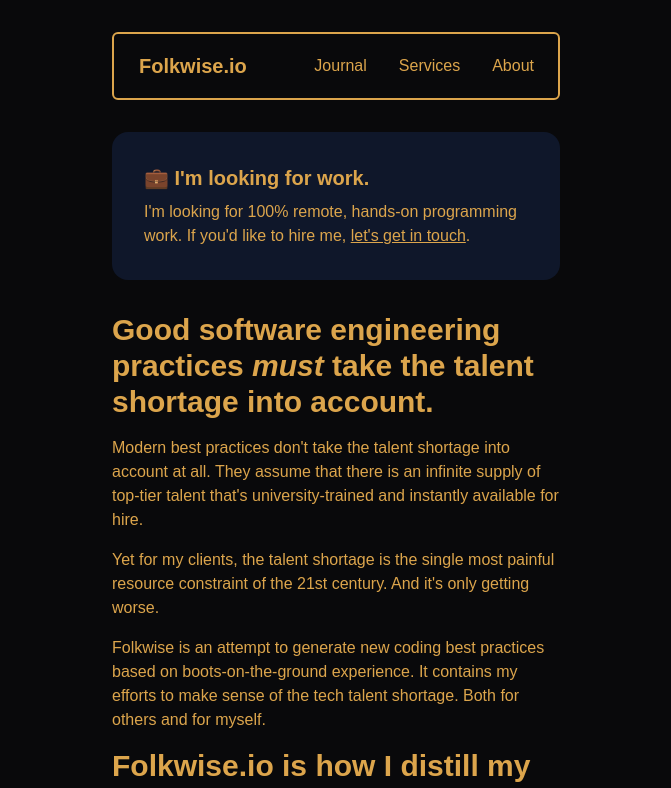
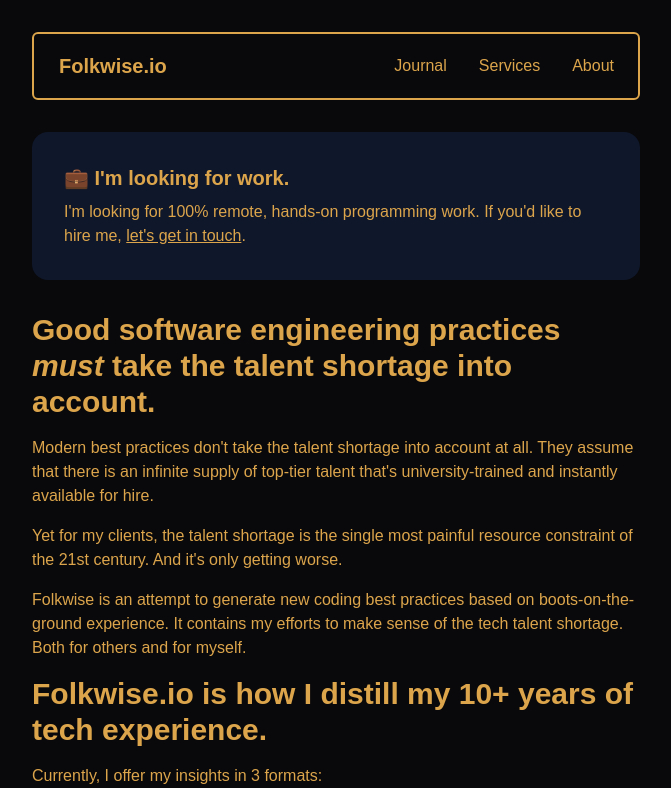
Before and after one commit to monarchwadia/folkwise2, a SvelteKit app: page /about in a window 1280 px wide. Shown: the top 788 px of the page, without its empty margins (304-975 px from the left). Built offline with nearby package versions, Linux system fonts and the light colour scheme; a web font is replaced by a local one.

Commit message:
Increased width of page.

```diff
--- a/src/routes/+layout.svelte
+++ b/src/routes/+layout.svelte
@@ -10,7 +10,7 @@
 </script>
 
 <!-- Body -->
-<div class="mx-auto max-w-lg flex flex-col gap-8 p-8">
+<div class="mx-auto max-w-2xl flex flex-col gap-8 p-8">
 	<HeaderMetatags />
 	<!-- Navbar -->
 	<div class="navbar bg-base-100 border-2 rounded-md border-base-content">
```
